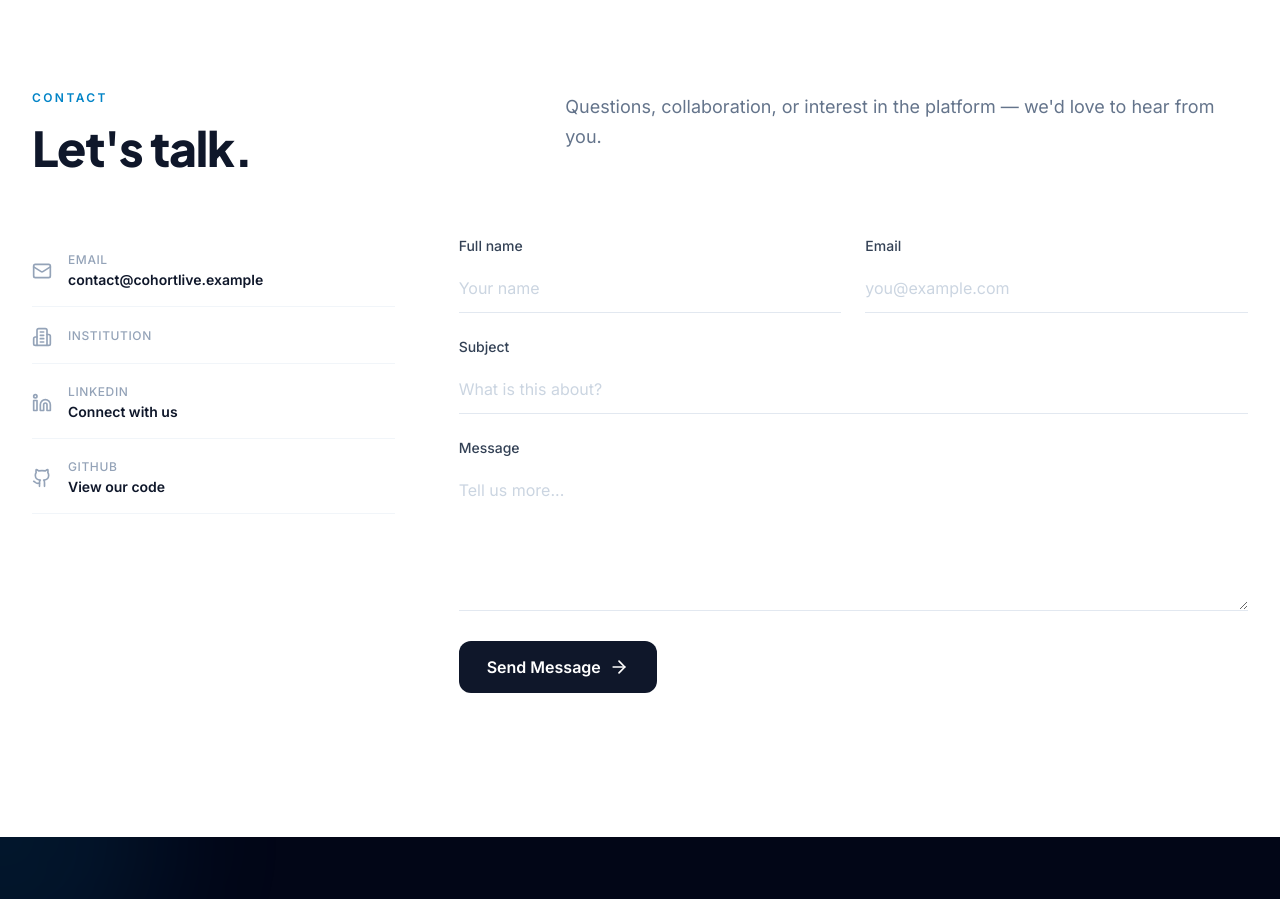
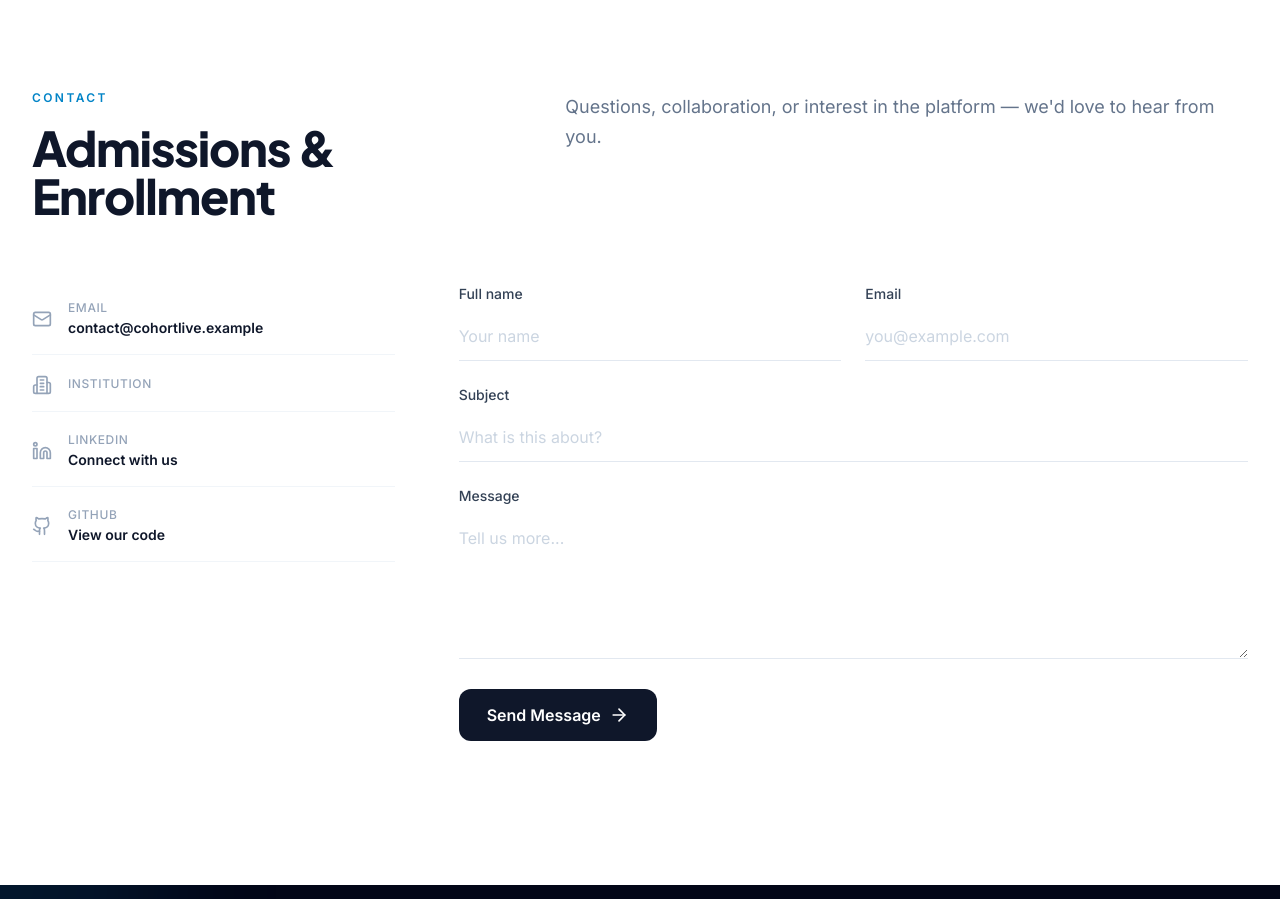
Before and after one commit to AsmitaV9/cohort_live_website, a React (Vite) app: page / in a window 1280 px wide. Shown: the part 10160-11059 px from the top of the page. Built offline with nearby package versions, Linux system fonts and the light colour scheme.

Commit message:
Update heading text in Contact section

```diff
--- a/src/sections/Contact.tsx
+++ b/src/sections/Contact.tsx
@@ -21,7 +21,7 @@ export default function Contact() {
               Contact
             </span>
             <h2 className="mt-4 text-4xl font-extrabold leading-[1.05] tracking-tight text-ink-900 sm:text-5xl">
-              Let's talk.
+              Admissions & Enrollment
             </h2>
           </ScrollReveal>
           <ScrollReveal delay="reveal-delay-1" className="lg:col-span-7 lg:pt-2">
```
